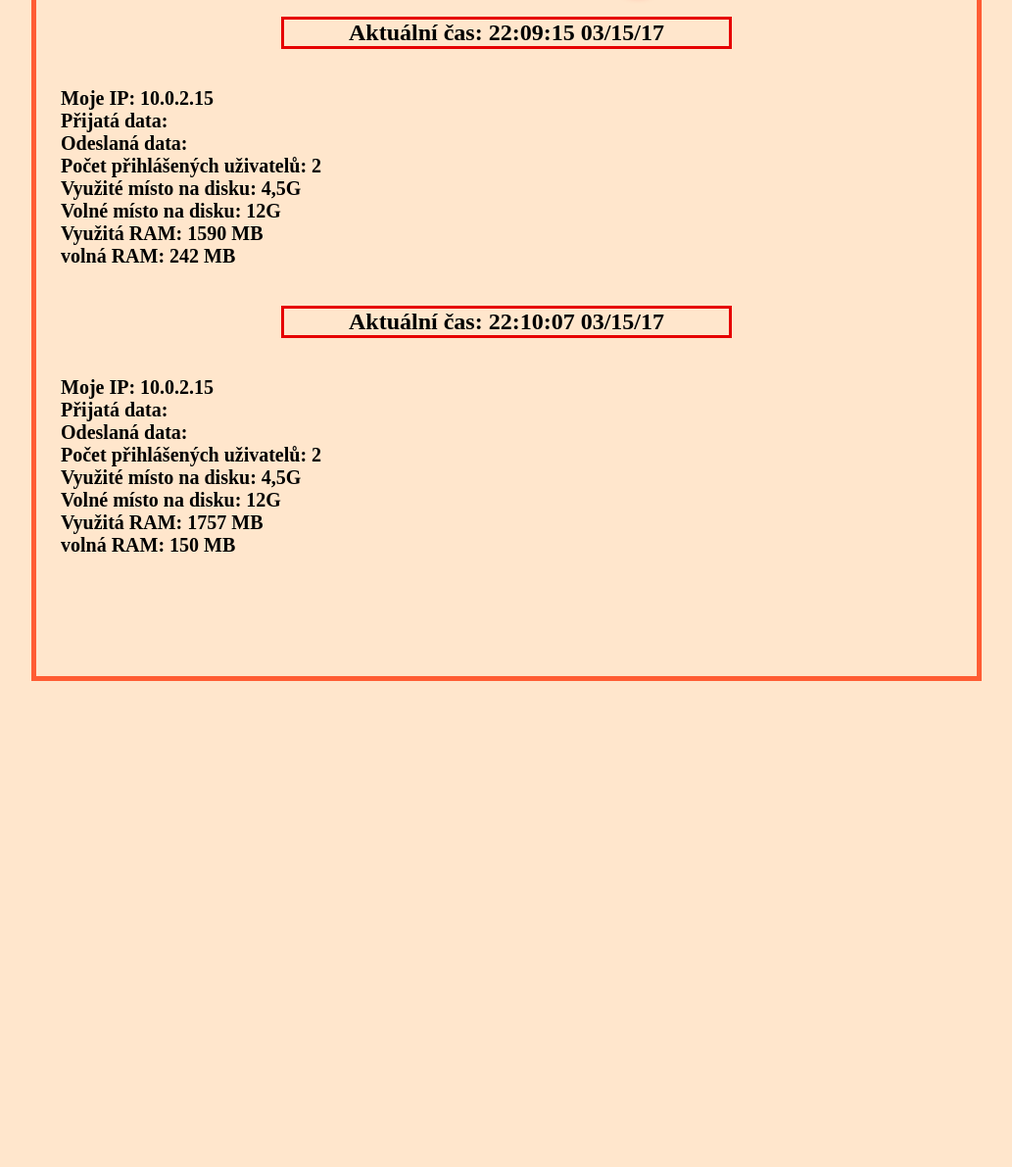
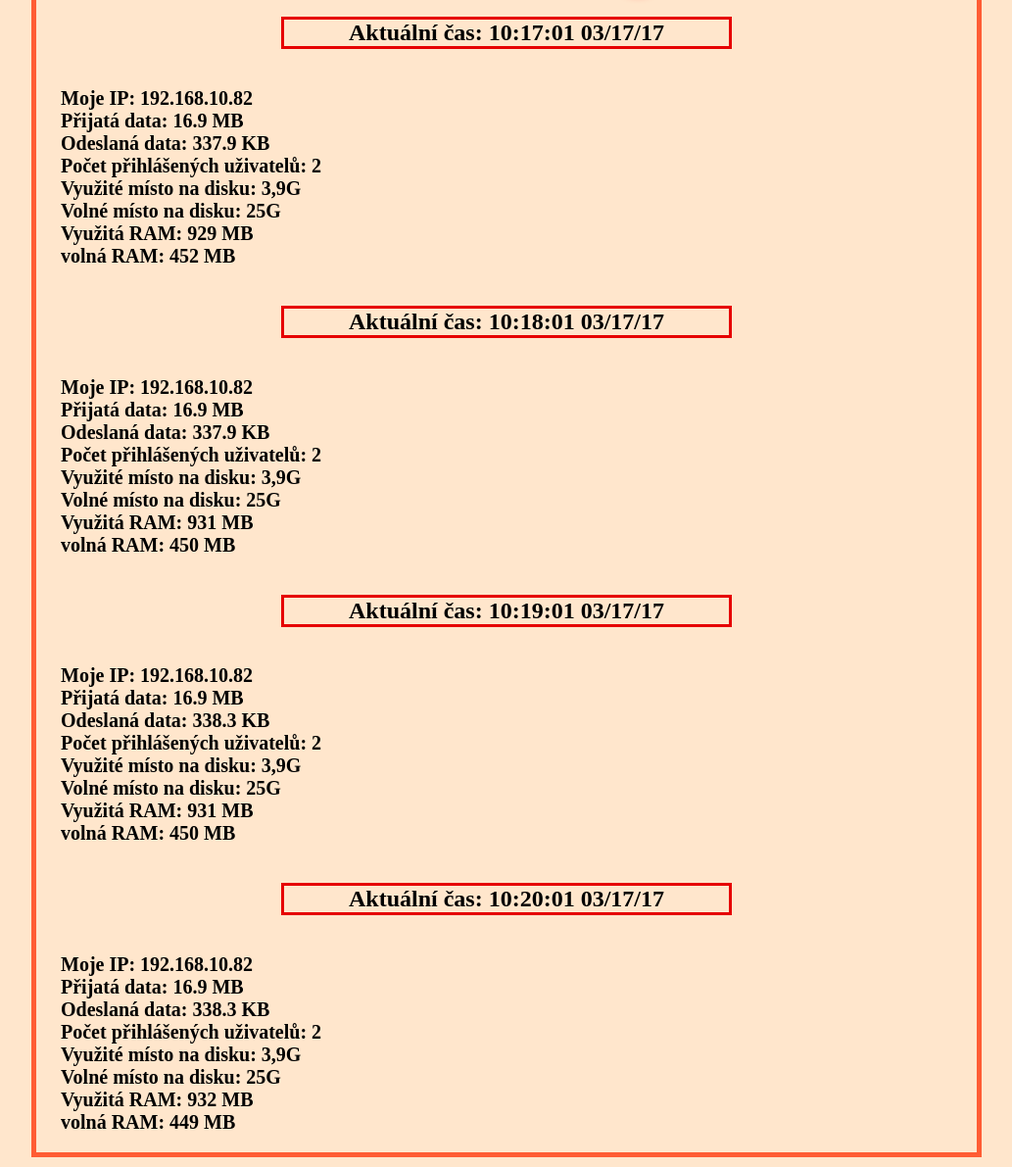
Before and after one commit to Mrcassin/SKRIPTY, a plain HTML site: page index.html in a window 1280 px wide. Shown: the part 95-1286 px from the top of the page at 98% size, without its empty margins (123-1156 px from the left). Before the commit the page ends 800 px from the top, so only its background shows below. Drawn offline with Linux system fonts and the light colour scheme.

Commit message:
17.2.2017

```diff
--- a/index.html
+++ b/index.html
@@ -2,45 +2,88 @@
 <link rel="stylesheet" href="css/styly.css">
 <h1> Monitoring </h1>
 
-<h2> Aktuální čas: 22:09:15 03/15/17
+
+<h2> Aktuální čas: 10:17:01 03/17/17
 </h2>
 <br>
 <h3>
-Moje IP: 10.0.2.15
+Moje IP: 192.168.10.82
 <br>
-Přijatá data:
+Přijatá data: 16.9 MB
 <br>
-Odeslaná data:
+Odeslaná data: 337.9 KB
 <br>
 Počet přihlášených uživatelů: 2
 <br>
-Využité místo na disku: 4,5G
+Využité místo na disku: 3,9G
 <br>
-Volné místo na disku: 12G
+Volné místo na disku: 25G
 <br>
-Využitá RAM: 1590 MB
+Využitá RAM: 929 MB
 <br>
-volná RAM: 242 MB
+volná RAM: 452 MB
 </h3>
 <br>
-<h2> Aktuální čas: 22:10:07 03/15/17
+<h2> Aktuální čas: 10:18:01 03/17/17
 </h2>
 <br>
 <h3>
-Moje IP: 10.0.2.15
+Moje IP: 192.168.10.82
 <br>
-Přijatá data:
+Přijatá data: 16.9 MB
 <br>
-Odeslaná data:
+Odeslaná data: 337.9 KB
 <br>
 Počet přihlášených uživatelů: 2
 <br>
-Využité místo na disku: 4,5G
+Využité místo na disku: 3,9G
 <br>
-Volné místo na disku: 12G
+Volné místo na disku: 25G
 <br>
-Využitá RAM: 1757 MB
+Využitá RAM: 931 MB
 <br>
-volná RAM: 150 MB
+volná RAM: 450 MB
 </h3>
 <br>
+<h2> Aktuální čas: 10:19:01 03/17/17
+</h2>
+<br>
+<h3>
+Moje IP: 192.168.10.82
+<br>
+Přijatá data: 16.9 MB
+<br>
+Odeslaná data: 338.3 KB
+<br>
+Počet přihlášených uživatelů: 2
+<br>
+Využité místo na disku: 3,9G
+<br>
+Volné místo na disku: 25G
+<br>
+Využitá RAM: 931 MB
+<br>
+volná RAM: 450 MB
+</h3>
+<br>
+<h2> Aktuální čas: 10:20:01 03/17/17
+</h2>
+<br>
+<h3>
+Moje IP: 192.168.10.82
+<br>
+Přijatá data: 16.9 MB
+<br>
+Odeslaná data: 338.3 KB
+<br>
+Počet přihlášených uživatelů: 2
+<br>
+Využité místo na disku: 3,9G
+<br>
+Volné místo na disku: 25G
+<br>
+Využitá RAM: 932 MB
+<br>
+volná RAM: 449 MB
+</h3>
+<br>
```
Also changed, not shown: 1 other file.
